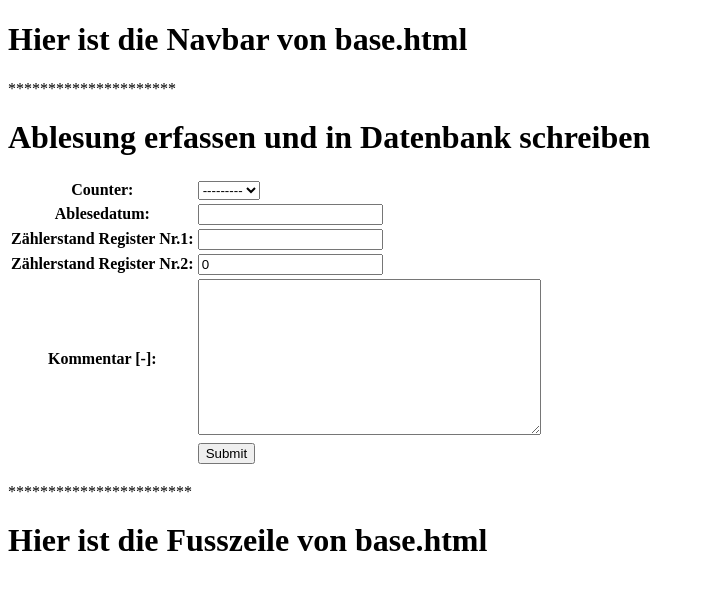
After one commit to helloourson/EMT-Project, a Django app: page /add_readout/ in a window 1280 px wide. The commit adds this page. Shown: the top 590 px of the page, without its empty margins (0-705 px from the left). Run offline with Django 3.2, Linux system fonts and the light colour scheme; data that the repository does not hold is empty.

Commit message:
Diverse Templtes erstellt und Forms für Ablesewerte erstellt

```diff
--- a/emt-project/emt/settings.py
+++ b/emt-project/emt/settings.py
@@ -104,9 +104,11 @@ AUTH_PASSWORD_VALIDATORS = [
 # Internationalization
 # https://docs.djangoproject.com/en/3.2/topics/i18n/
 
-LANGUAGE_CODE = 'en-us'
+#LANGUAGE_CODE = 'en-us'
+LANGUAGE_CODE = 'de-ch'
 
-TIME_ZONE = 'UTC'
+#TIME_ZONE = 'UTC'
+TIME_ZONE = 'Europe/Zurich'
 
 USE_I18N = True
 
--- /dev/null
+++ b/emt-project/emtapp/forms.py
@@ -0,0 +1,10 @@
+from django import forms
+from django.forms import ModelForm
+from .models import Readout
+
+#Readout Form Energiewerte auslesen und darstellen
+class ReadoutForm(ModelForm):
+    class Meta:
+        model = Readout
+        #fields = '__all__'
+        fields = ['counter','readout_date', 'register_1', 'register_2', 'comment']
--- a/emt-project/emtapp/models.py
+++ b/emt-project/emtapp/models.py
@@ -63,25 +63,25 @@ class Counter(models.Model):
 # Django model Ablesung erstellen
 class Readout(models.Model):
     #Verknüpfung mit User herstellen, damit nur dieser einen Ablesewert eingeben kann. --> UdemyKurs Todowoo Projekt?
-    #Ein Zähler hat mehrere Ablesungen, One-To-Many relationship
+    #Ein Zähler  hat mehrere Ablesungen, One-To-Many relationship
     counter = models.ForeignKey(Counter, on_delete= models.CASCADE)
     readout_date = models.DateField('Ablesedatum') #Ablesedatum
-    register_1 = models.IntegerField('Zählerstand Register Nr.1 [m3]') #Eingabewert beim Form einschränken
-    register_2 = models.IntegerField('Zählerstand Register Nr.2 [m3]')
+    register_1 = models.IntegerField('Zählerstand Register Nr.1') #Eingabewert beim Form einschränken
+    register_2 = models.IntegerField('Zählerstand Register Nr.2', default=0)
     comment = models.TextField('Kommentar [-]', max_length= 200)
     energy_1 = models.IntegerField('Energieverbrauch Register Nr.1 [kWh]')
-    energy_2 = models.IntegerField('Energieverbrauch Register Nr.2 [kWh]')
+    energy_2 = models.IntegerField('Energieverbrauch Register Nr.2 [kWh]', default=0)
 
     def __str__(self):
         return f'{self.counter}' #Zahl in ein Zeichen String umwandeln, ansonsten ergibt sich ein Fehler
 
-    #Funktion um Zählerstand in Energie, vor Save, umzurechnen
-    def save(self, *args, **kwargs):
-        energy_1 = models.IntegerField('Energieverbrauch Register Nr.1 [kWh]')
-        energy_2 = models.IntegerField('Energieverbrauch Register Nr.2 [kWh]')
-        #Zählerwert in Energie umrechnen
-        #Der Energieträger muss berücksichtigt werden für Umrechnung Stom 1:1, Heizöl 10.5 kWh/dm3
-        #Zählerstand Heizöl Pneumatisch dm3/%, Mechanisch dm3/cm, Digital dm3
-        self.energy_1 = self.register_1 * 11.452
-        self.energy_2 = self.register_2 * 11.452
-        super(Readout, self).save(*args, **kwargs)
+    # #Funktion um Zählerstand in Energie, vor Save, umzurechnen
+    # def save(self, *args, **kwargs):
+    #     energy_1 = models.IntegerField('Energieverbrauch Register Nr.1 [kWh]')
+    #     energy_2 = models.IntegerField('Energieverbrauch Register Nr.2 [kWh]')
+    #     #Zählerwert in Energie umrechnen
+    #     #Der Energieträger muss berücksichtigt werden für Umrechnung Stom 1:1, Heizöl 10.5 kWh/dm3
+    #     #Zählerstand Heizöl Pneumatisch dm3/%, Mechanisch dm3/cm, Digital dm3
+    #     self.energy_1 = self.register_1 * 11.452
+    #     self.energy_2 = self.register_2 * 11.452
+    #     super(Readout, self).save(*args, **kwargs)
--- /dev/null
+++ b/emt-project/emtapp/templates/emtapp/add_readout.html
@@ -0,0 +1,26 @@
+<!-- Parent Template erweitern -->
+{% extends 'emtapp/base.html' %}
+
+<!-- Title einfügen -->
+{% block title %} add_readout.html Add Readout {% endblock title %}
+
+{% block content %}
+<h1>Ablesung erfassen und in Datenbank schreiben</h1>
+
+{% if submitted %}
+  <p class="success">
+    Die Ablesung ist in der DB erfolreich erfasst worden.
+  </p>
+{% else %}
+  <form action="" method="post" novalidate>
+  <table>
+    {{ form.as_table }}
+    <tr>
+      <td>&nbsp;</td>
+      <td><input type="submit" value="Submit"></td>
+    </tr>
+  </table>
+  {% csrf_token %}
+  </form>
+{% endif %}
+{% endblock content %}
--- a/emt-project/emtapp/templates/emtapp/base.html
+++ b/emt-project/emtapp/templates/emtapp/base.html
@@ -5,10 +5,14 @@
   <head>
       <!-- Required meta tags -->
       <meta charset="utf-8">
-      <title>EMT</title>
+      <title>
+        {% block title %}
+          {{ base_titel | default:"Untitled Page" }}
+        {% endblock title %}
+      </title>
   </head>
   <body>
-      <h1> Hier ist die  Navbar </h1>
+      <h1> Hier ist die  Navbar von base.html</h1>
       <p>*********************</p>
 
           {% block content %}
@@ -18,7 +22,7 @@
 
   <footer>
     <p>***********************</p>
-    <p>Fusszeile Kontaktadresse: EBL</p>
+    <h1>Hier ist die Fusszeile von base.html</h1>
 
   </footer>
 
--- a/emt-project/emtapp/templates/emtapp/readout.html
+++ b/emt-project/emtapp/templates/emtapp/readout.html
@@ -1,5 +1,8 @@
 <!-- Parent Template erweitern -->
 {% extends 'emtapp/base.html' %}
+
+<!-- Title einfügen -->
+{% block title %} readout.html {{ values.0 }} Liste {% endblock title %}
 
   <!-- Teil wird in content eingefügt -->
 {% block content %}
@@ -7,7 +10,7 @@
       <ul>
         {% for value in values %}
           <li>
-          {{ value.readout_date}}
+          {{ value.readout_date | date:"d m Y"}}
           - {{ value.energy_1 }} [kW]
           - {{ value.comment }}
           </li>
--- a/emt-project/emtapp/urls.py
+++ b/emt-project/emtapp/urls.py
@@ -6,5 +6,8 @@ from .import views
 urlpatterns = [
     path('', views.home, name='home'),
     path('readout/', views.readout, name='readout'),
+    path('building/', views.building, name='building'),
+    path('counter/', views.counter, name='counter'),
     path('diagramm/', views.diagramm, name='diagramm'),
+    path('add_readout/', views.add_readout, name='add_readout'),
 ]
--- a/emt-project/emtapp/views.py
+++ b/emt-project/emtapp/views.py
@@ -1,21 +1,54 @@
 from django.shortcuts import render
-from .models import Readout
+from .models import Readout, Building, Counter
+from .forms import ReadoutForm
+from django.http import HttpResponseRedirect
+
 
 # Create your views here.
 def home(request):
     return render(request, 'emtapp/home.html')
-
 
 #View für diagramm/ erstellen
 def diagramm(request):
     # ablesewerte = Zaehler.objects.all() #Alle Ojects werden ausgelesen
     # ablesewerte = Zaehler.objects.all().order_by('-zaehlerstand') #Alle Ojects auslesen und Reihenfolfe umdrechen
     # ablesewerte = Zaehler.objects.order_by('-zaehlerstand').all()[0:6] #Nur die ersten 4 Objects (Ablesungen) auslesenlle Ojects sortieren werden ausgelesen
-    values = Readout.objects.filter(counter_id=1).order_by('readout_date') # Nur die Ablesewerte EerdgaszählerEG counter_id 1 anzeigen
+    # values = Readout.objects.all() #Alle Werte auslesen
+    id = 2 #Eine Variable definieren um nach gewünschtem Zähler zu filtern
+    values = Readout.objects.filter(counter_id= id).order_by('readout_date') # Nur die Ablesewerte EerdgaszählerEG counter_id 1 anzeigen
     # Die Bezeichung des Zählers auslesen
     return render(request, 'emtapp/diagramm.html', {'values': values })
 
-#Ablesewert aulisten
+#Ablesewert auslesen
 def readout(request):
     values = Readout.objects.filter(counter_id=1).order_by('readout_date') # Nur die Ablesewerte EerdgaszählerEG counter_id 1 anzeigen
     return render(request, 'emtapp/readout.html', {'values': values})
+
+#Gebäude auslesen
+def building(request):
+    values = Building.objects.all()
+    return render(request, 'emtapp/building.html', {'values': values})
+
+#Zähler auslesen
+def counter(request):
+    values = Counter.objects.all()
+    return render(request, 'emtapp/counter.html', {'values': values})
+
+#Ablesung hinzufügen
+def add_readout(request):
+    submitted = False #Varable setzten Wie genau???
+    if request.method == 'POST': #Prüfen ob es eine POST Methode ist
+        form = ReadoutForm(request.POST)
+        if form.is_valid(): #Wenn Eingabewerte in Ordnung sind
+            #Umrechnung Ablesewert in Energie muss vor schliessen des Frormulars erfolgen
+            newreadout = form.save(commit=False) #Eine Instanz erstellen
+            newreadout.energy_1 = newreadout.register_1 * 11.452 #Zählerwert in Energie umrechnen
+            #cd = form.cleaned_data #Daten in Variabel cd schreiben um beim testen auslesen können
+            #assert False #ermögliche in Django-Error-Seite page Varibel cd zu betrachten
+            form.save()
+            return HttpResponseRedirect('/add_readout/?submitted=True') #Variable submitted Wahr, die Bestätigung Eingabe war erfolgreich
+    else:
+        form = ReadoutForm()
+        if 'submitted' in request.GET:
+            submitted = True
+    return render(request, 'emtapp/add_readout.html', {'form': form, 'submitted': submitted})
--- /dev/null
+++ b/requirements.txt
@@ -0,0 +1 @@
+Django~=3.2.7
```
Also changed, not shown: emt-project/emtapp/templates/emtapp/building.html (added, +24 -0 lines), emt-project/emtapp/templates/emtapp/counter.html (added, +20 -0 lines), emt-project/emtapp/templates/emtapp/diagramm.html (+11 -6 lines), 1 other file.
